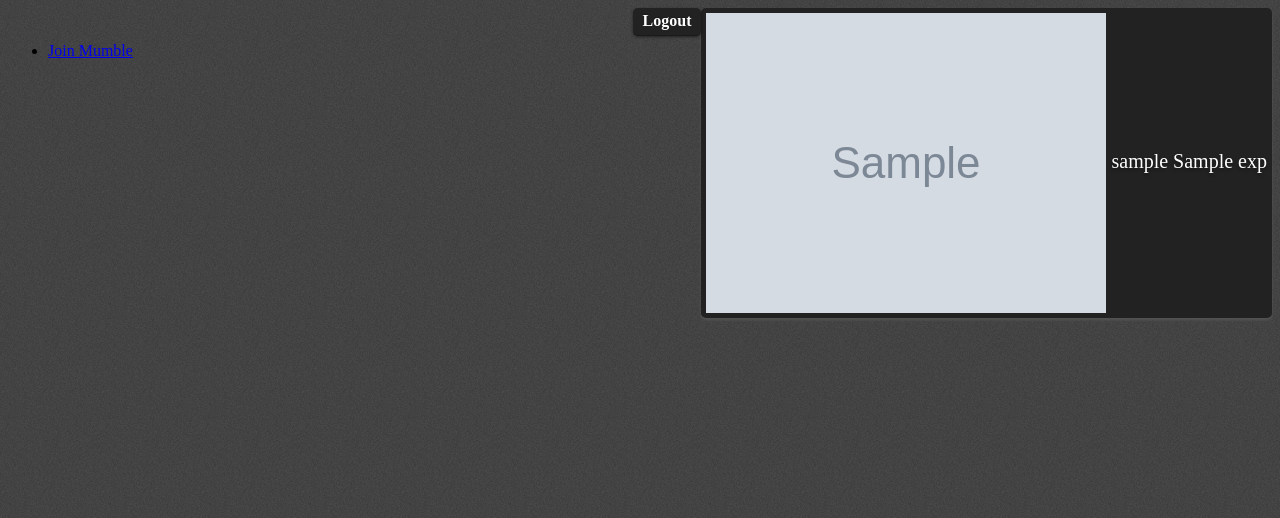
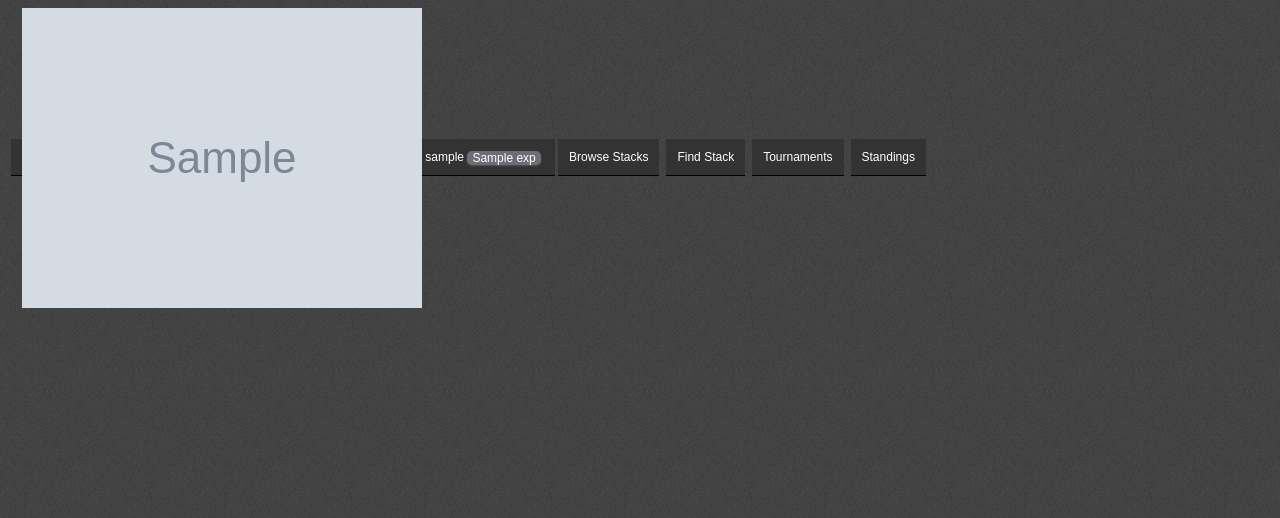
Before and after one commit to VladimirKorzh/ICL, a Django app: template matchmaking/templates/matchmaking/profile.html in a window 1280 px wide. Shown: the top 518 px of the page. Run offline with Django 3.2, Linux system fonts and the light colour scheme; the template is opened without the code that fills it: most values are stand-ins (such as "Sample title", 1, 10 or a date in 2020); grey boxes marked "Sample" are stand-in pictures; parts of the project's set-up code (start-up, migrations or seed data) failed here and were passed over; some libraries are stand-ins or nearby versions.

Commit message:
some decent design

```diff
--- a/icl/media/css/style.css
+++ b/icl/media/css/style.css
@@ -1,7 +1,7 @@
 body {
 	background: #474747 url('http://icl.dyndns.org/media/images/bg.png');
+	overflow: visible;
 }
-
 
 h2 {
 	font: 70px Tahoma, Helvetica, Arial, Sans-Serif;
@@ -11,18 +11,60 @@ h2 {
 }
 
 img {
-	vertical-align:middle
+	vertical-align:middle;
+}
+
+#userblock{
+    display: table-cell;
 }
 
 .userblock {
-	margin: 0 auto; background: #222; padding: 5px;
+   font-family:Arial;
+   font-size:12px;
+   text-decoration: none;
+   padding:5px;
+   color:#ffffff;
+   display: inline-block;
+   float: left;
+
+   background-color: #333333;
+   border-bottom:1px;
+   border-bottom-color:#000000;
+   border-bottom-style:solid;
+
+/*	margin: 0;
+	padding: 0;
+	display: inline-block;
+	float: right;
+	height: 32px;
+
+	color: #fff;
 	font-size: 20px;
-	text-shadow: 0px 2px 3px #171717;
-	color: #fff;
+/* 	background: #222;	 */
+/*
+   background-color: #333333;
+   border-bottom:1px;
+   border-bottom-color:#000000;
+   border-bottom-style:solid;*/
+
+/* 	text-shadow: 0px 2px 3px #171717;	 */
+
+
+
+  /*-webkit-box-shadow: 0px 2px 3px #555;
+  -moz-box-shadow: 0px 2px 3px #555;
+  -webkit-border-radius: 5px;
+  -moz-border-radius: 5px;*/
+}
+
+.exp {
 	display: inline-block;
+	vertical-align:middle;
+	background: #6c6e74;
+    	padding: 0 5px 0 5px;
 
-	-webkit-box-shadow: 0px 2px 3px #555;
-	-moz-box-shadow: 0px 2px 3px #555;
+	-webkit-box-shadow: 0px 1px 2px #555;
+	-moz-box-shadow: 0px 1px 2px #555;
 	-webkit-border-radius: 5px;
 	-moz-border-radius: 5px;
 }
@@ -30,100 +72,36 @@ img {
 
 
 
+#nav
+{
+    padding:0;
+}
+#nav li
+{
+    display:inline;
+}
+#nav li a
+{
+   font-family:Arial;
+   font-size:12px;
+   text-decoration: none;
+   padding:11px;
+   color:#ffffff;
 
+   margin-left: 3px;
 
+   background-color: #333333;
+   border-bottom:1px;
+   border-bottom-color:#000000;
+   border-bottom-style:solid;
+}
+#nav li a:hover
+{
+   background-color:#9B1C26;
+   margin:-1px;
 
-
-
-
-.menu,
-.menu ul,
-.menu li,
-.menu a,
-.menu span {
-    margin: 0;
-    padding: 0;
-    border: none;
-    outline: none;
+   padding-bottom:12px;
+   border-bottom:2px;
+   border-bottom-color:#000000;
+   border-bottom-style:solid;
 }
-
-.menu li {
-    list-style: none;
-}
-
-.menu li > a {
-    display: block;
-    position: relative;
-    min-width: 110px;
-    padding: 0 10px 0 40px;
-
-    color: #fdfdfd;
-    font: bold 12px/32px Arial, sans-serif;
-    text-decoration: none;
-    text-shadow: 0px 1px 0px rgba(0,0,0, .35);
-
-    background: #6c6e74;
-    background: -moz-linear-gradient(top,  #6c6e74 0%, #4b4d51 100%);
-    background: -webkit-gradient(linear, left top, left bottom, color-stop(0%,#6c6e74), color-stop(100%,#4b4d51));
-    background: -webkit-linear-gradient(top,  #6c6e74 0%,#4b4d51 100%);
-    background: -o-linear-gradient(top,  #6c6e74 0%,#4b4d51 100%);
-    background: -ms-linear-gradient(top,  #6c6e74 0%,#4b4d51 100%);
-    background: linear-gradient(top,  #6c6e74 0%,#4b4d51 100%);
-
-    -webkit-box-shadow: inset 0px 1px 0px 0px rgba(255,255,255, .1), 0px 1px 0px 0px rgba(0,0,0, .1);
-    -moz-box-shadow: inset 0px 1px 0px 0px rgba(255,255,255, .1), 0px 1px 0px 0px rgba(0,0,0, .1);
-    box-shadow: inset 0px 1px 0px 0px rgba(255,255,255, .1), 0px 1px 0px 0px rgba(0,0,0, .1);
-}
-
-.menu li > a span {
-    display: block;
-    position: absolute;
-    top: 7px;
-    right: 0;
-    padding: 0 10px;
-    margin-right: 10px;
-
-    font: normal bold 12px/18px Arial, sans-serif;
-    background: #404247;
-
-    -webkit-border-radius: 15px;
-    -moz-border-radius: 15px;
-    border-radius: 15px;
-
-    -webkit-box-shadow: inset 1px 1px 1px rgba(0,0,0, .2), 1px 1px 1px rgba(255,255,255, .1);
-    -moz-box-shadow: inset 1px 1px 1px rgba(0,0,0, .2), 1px 1px 1px rgba(255,255,255, .1);
-    box-shadow: inset 1px 1px 1px rgba(0,0,0, .2), 1px 1px 1px rgba(255,255,255, .1);
-}
-
-
-
-
-
-.button{
-	background: #222;
-	display: inline-block;
-	padding: 5px 10px 6px;
-	color: #fff;
-	text-decoration: none;
-	font-weight: bold;
-	line-height: 1;
-
-	-moz-border-radius: 5px;
-	-webkit-border-radius: 5px;
-	-moz-box-shadow: 0 1px 3px #999;
-	-webkit-box-shadow: 0 1px 3px #999;
-
-	text-shadow: 0 -1px 1px #222;
-	border-bottom: 1px solid #222;
-	position: relative;
-	cursor: pointer;
-
-	-moz-box-shadow: 0 1px 3px rgba(0,0,0,0.5);
-	-webkit-box-shadow: 0 1px 3px rgba(0,0,0,0.5);
-	text-shadow: 0 -1px 1px rgba(0,0,0,0.25);
-	border-bottom: 1px solid rgba(0,0,0,0.25);
-}
-
-.orange.button {
-	background-color: #ff5c00;
-}
--- a/matchmaking/templates/matchmaking/profile.html
+++ b/matchmaking/templates/matchmaking/profile.html
@@ -1,10 +1,9 @@
 <link href="{{MEDIA_URL}}css/style.css" rel="stylesheet" type="text/css"/>
 
 
-<!--
-<script src="http://ajax.googleapis.com/ajax/libs/jquery/1.3/jquery.min.js" type="text/javascript"></script>-->
-<!--
-<script type="text/javascript">
+<script src="http://ajax.googleapis.com/ajax/libs/jquery/1.3/jquery.min.js" type="text/javascript"></script>
+
+<!--<script type="text/javascript">
    function getmatch(){
         $.ajax({
             type: "GET",
@@ -45,20 +44,38 @@
         });
         setTimeout(getmatch, 5000)
     };
-</script>
+</script>  -->
 
-<button onclick="startsearch()">Search for stack!</button>-->
 
-<div class="userblock" style="float: right;">
-    <img src="{{avatar}}"/>
-    <span> {{ username }} {{exp}}</span>
+
+
+
+
+<ul id="nav">
+    <li><a href="#">
+	  <img src="{{avatar}}"/>
+	  <span> {{ username }}  <div class="exp">{{exp}}</div></span>
+	  </a>
+    </li>
+    <li><a href="#">Browse Stacks</a></li>
+    <li><a href="#">Find Stack</a></li>
+    <li><a href="#">Tournaments</a></li>
+    <li><a href="#">Standings</a></li>
 </div>
-<a class="button" style="float: right;" href="/logout">Logout</a>
+</ul>
 
-<br>
-<ul class="accordion">
-    <li id="joinmumble" class="files"><a href="mumble://{{username}}@icl.dyndns.org/?version=1.2.0">Join Mumble</a></li>
-</ul>
+
+
+
+
+
+
+
+
+
+
+
+
 
 
 
```
